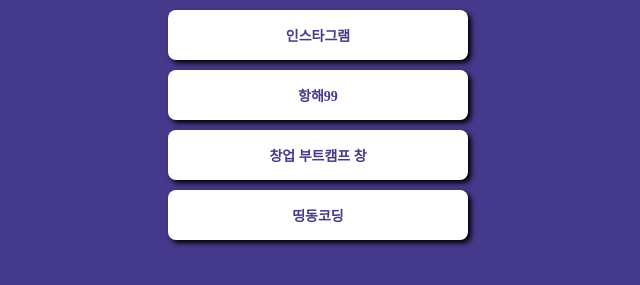
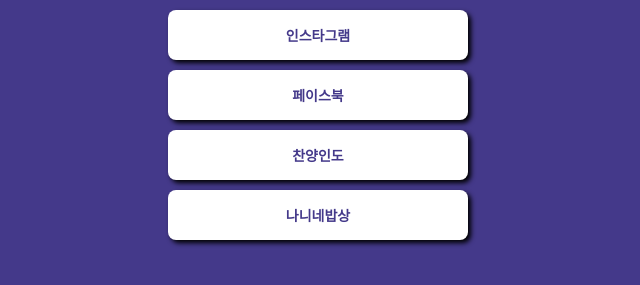
Before and after one commit to jinsiri422/mypage, a plain HTML site: page index.html in a window 1280 px wide. Shown: the part 241-526 px from the top of the page, without its empty margins (322-962 px from the left). Drawn offline with Linux system fonts and the light colour scheme; a web font is replaced by a local one.

Commit message:
Update index.html

```diff
--- a/index.html
+++ b/index.html
@@ -97,9 +97,9 @@
         <h1 class="main">진실</h1>
         <p class="sub">나의 힘이되신 여호와여 내가 주를 사랑하나이다</p>
         <a target="_blank" href="https://www.instagram.com/jin___siri/">인스타그램</a>
-        <a target="_blank" href="https://hanghae99.spartacodingclub.kr/">항해99</a>
-        <a target="_blank" href="https://chang.spartacodingclub.kr/">창업 부트캠프 창</a>
-        <a target="_blank" href="https://ddingdong.spartacodingclub.kr/">띵동코딩</a>
+        <a target="_blank" href="https://www.facebook.com/jinsil.woo.5">페이스북</a>
+        <a target="_blank" href="https://www.youtube.com/watch?v=ONG3pCKK_0k">찬양인도</a>
+        <a target="_blank" href="https://www.youtube.com/c/%EB%82%98%EB%8B%88%EB%84%A4%EB%B0%A5%EC%83%81">나니네밥상</a>
      </div>
 
     </body>
```
